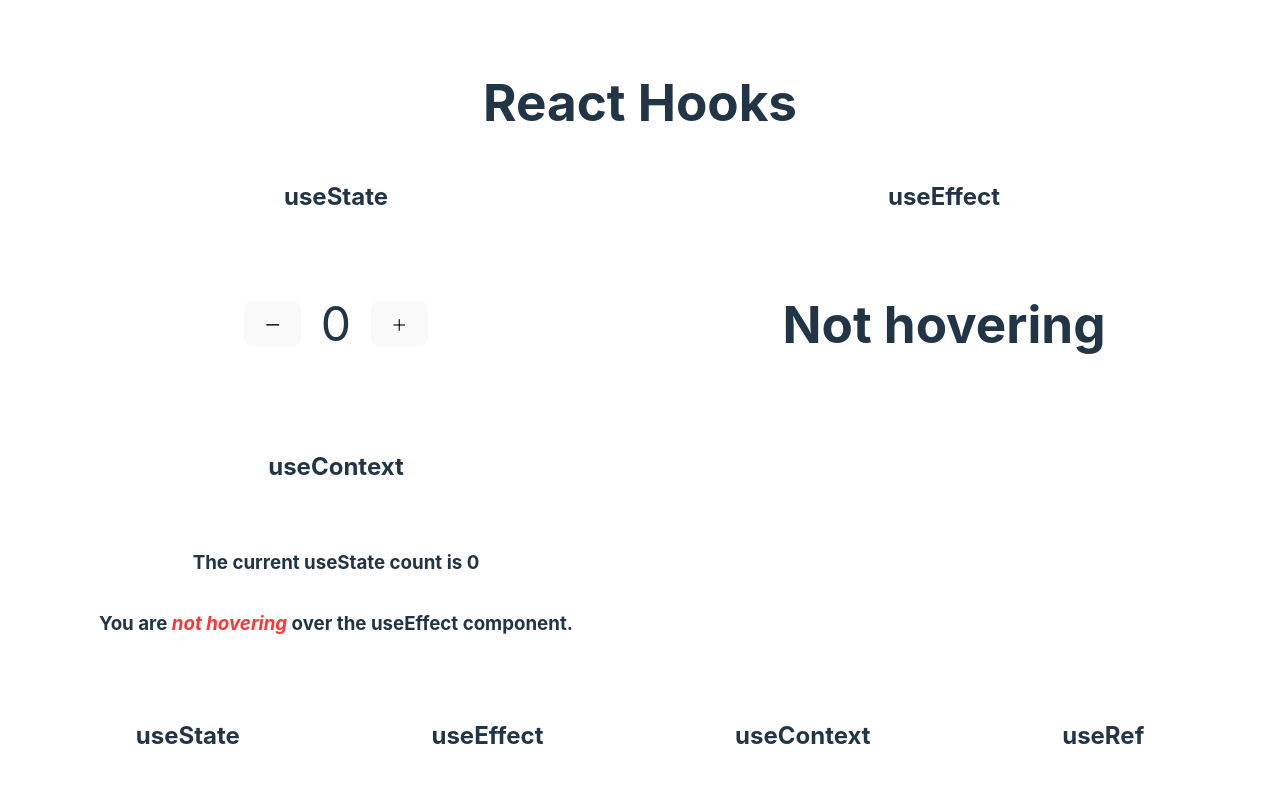
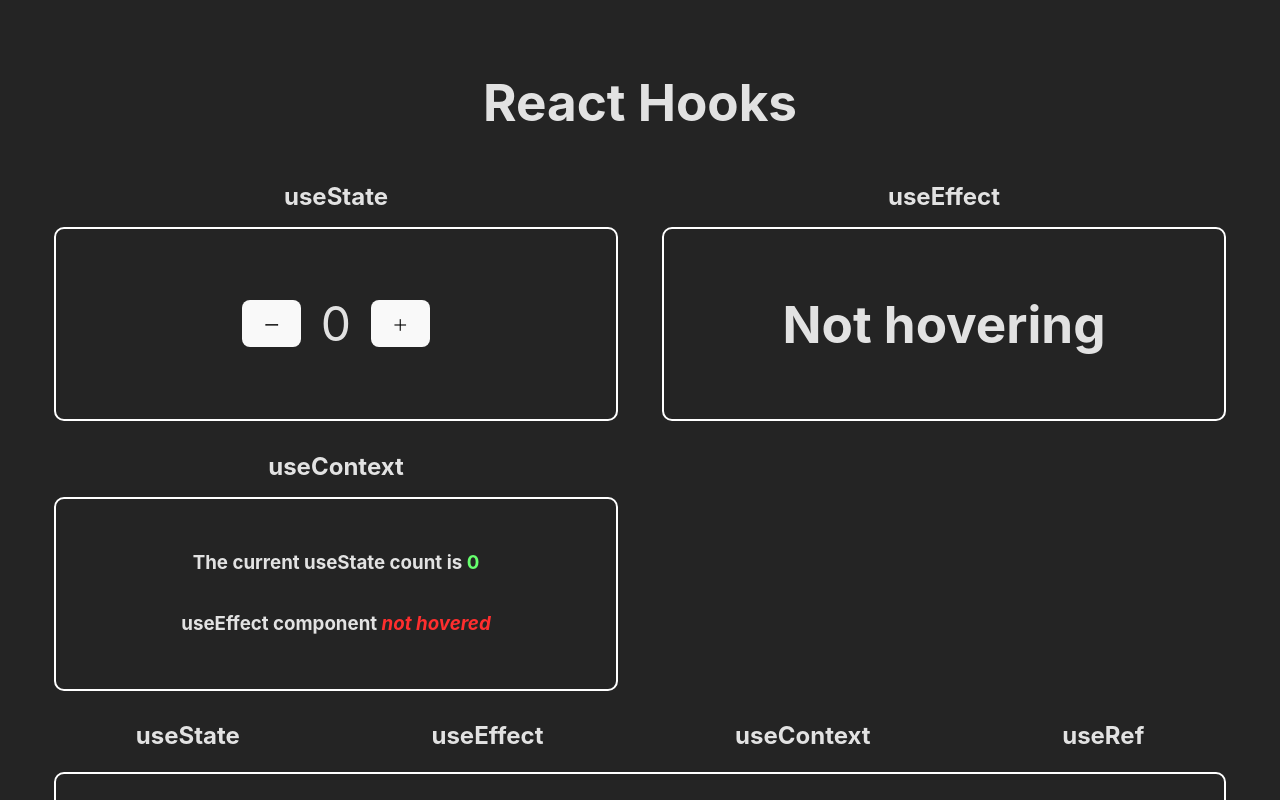
Before and after one commit to philNelson-jpn/react-hooks, a React (Vite) app: page / in a window 1280 px wide. Shown: the top 800 px of the page. Built offline with nearby package versions, Linux system fonts and the light colour scheme.

Commit message:
Styles and button text update for useEffect hook section

```diff
--- a/src/App.css
+++ b/src/App.css
@@ -3,6 +3,7 @@
   margin: 0 auto;
   padding: 2rem;
   text-align: center;
+  --hover-outline: hsl(237, 100%, 70%);
 }
 
 .grid-wrapper {
@@ -19,6 +20,70 @@
   margin-bottom: -10px;
   margin-top: 16px;
 }
+
+
+button {
+  border-radius: 8px;
+  border: 2px solid transparent;
+  padding: 0.6em 1.2em;
+  font-size: 1em;
+  font-weight: 500;
+  font-family: inherit;
+  background-color: #1a1a1a;
+  cursor: pointer;
+  transition: border-color 0.25s;
+}
+button:hover {
+  border-color: var(--hover-outline);
+}
+button:focus,
+button:focus-visible {
+  outline: 4px auto -webkit-focus-ring-color;
+}
+
+.hook-wrapper{
+  outline: 2px solid white;
+  padding: 20px;
+  height: 150px;
+  margin-inline: 16px;
+  border-radius: 8px;
+  display: flex;
+  align-items: center;
+  justify-content: center;
+  transition: outline-color 250ms ease-in-out;
+}
+
+.effect-hook:hover {
+  outline-color: var(--hover-outline);
+}
+
+.state-increment-button{
+  margin-left: 20px;
+  font-weight: bold;
+}
+
+.state-decrement-button{
+  margin-right: 20px;
+  font-weight: bold;
+}
+
+.state-span{
+  font-size: 3rem;
+}
+
+@media (prefers-color-scheme: light) {
+  :root {
+    color: #213547;
+    background-color: #ffffff;
+  }
+  a:hover {
+    color: #747bff;
+  }
+  button {
+    background-color: #f9f9f9;
+  }
+}
+
 
 button:disabled {
   cursor: not-allowed;
@@ -58,7 +123,12 @@ textarea:disabled {
   flex-direction: column;
 }
 
-.italic{
-  color: rgb(255, 52, 52);
+.italic-hovered{
+  color: var(--hover-outline);
   font-style: italic;
 }
+
+.italic-not-hovered{
+  color: hsl(0, 100%, 59%);
+  font-style: italic;
+}
--- a/src/index.css
+++ b/src/index.css
@@ -32,64 +32,3 @@ h1 {
   font-size: 3.2em;
   line-height: 1.1;
 }
-
-button {
-  border-radius: 8px;
-  border: 1px solid transparent;
-  padding: 0.6em 1.2em;
-  font-size: 1em;
-  font-weight: 500;
-  font-family: inherit;
-  background-color: #1a1a1a;
-  cursor: pointer;
-  transition: border-color 0.25s;
-}
-button:hover {
-  border-color: #646cff;
-}
-button:focus,
-button:focus-visible {
-  outline: 4px auto -webkit-focus-ring-color;
-}
-
-.hook-wrapper{
-  outline: 2px solid white;
-  padding: 20px;
-  height: 150px;
-  margin-inline: 16px;
-  border-radius: 8px;
-  display: flex;
-  align-items: center;
-  justify-content: center;
-}
-
-.hook-wrapper:hover {
-  outline-color: #646cff;
-}
-
-.state-increment-button{
-  margin-left: 20px;
-  font-weight: bold;
-}
-
-.state-decrement-button{
-  margin-right: 20px;
-  font-weight: bold;
-}
-
-.state-span{
-  font-size: 3rem;
-}
-
-@media (prefers-color-scheme: light) {
-  :root {
-    color: #213547;
-    background-color: #ffffff;
-  }
-  a:hover {
-    color: #747bff;
-  }
-  button {
-    background-color: #f9f9f9;
-  }
-}
--- a/src/most-common-hooks/Effect.jsx
+++ b/src/most-common-hooks/Effect.jsx
@@ -6,7 +6,7 @@ export default function Effect(){
     return (
         <div>
             <h2>useEffect</h2>
-            <div className="hook-wrapper" ref={ref}>
+            <div className="hook-wrapper effect-hook" ref={ref}>
                 {hovered ? <h1>Hovering</h1> : <h1>Not hovering</h1>}
             </div>
         </div>
--- a/src/most-common-hooks/UseContextComponent.jsx
+++ b/src/most-common-hooks/UseContextComponent.jsx
@@ -3,13 +3,13 @@ import {Context} from './Context'
 
 export default function UseContextComponent(){
     const {count, hovered} = useContext(Context)
-
+    const countStyles = {color: count >= 20 ? "hsl(0, 100%, 70%)" : count >= 10 ? "hsl(50, 100%, 70%)" : "hsl(123, 100%, 70%)"}
     return (
         <div>
             <h2>useContext</h2>
             <div className="hook-wrapper multi-line">
-                <h3>The current useState count is {count}</h3>
-                {hovered ? <h3>You <span className="italic">have hovered</span> over the useEffect component</h3> : <h3>You are <span className="italic">not hovering</span> over the useEffect component.</h3>}
+                <h3>The current useState count is <span style={countStyles}>{count}</span></h3>
+                {hovered ? <h3>useEffect component <span className="italic-hovered">hovered</span></h3> : <h3>useEffect component <span className="italic-not-hovered">not hovered</span></h3>}
             </div>
         </div>
     )
```
